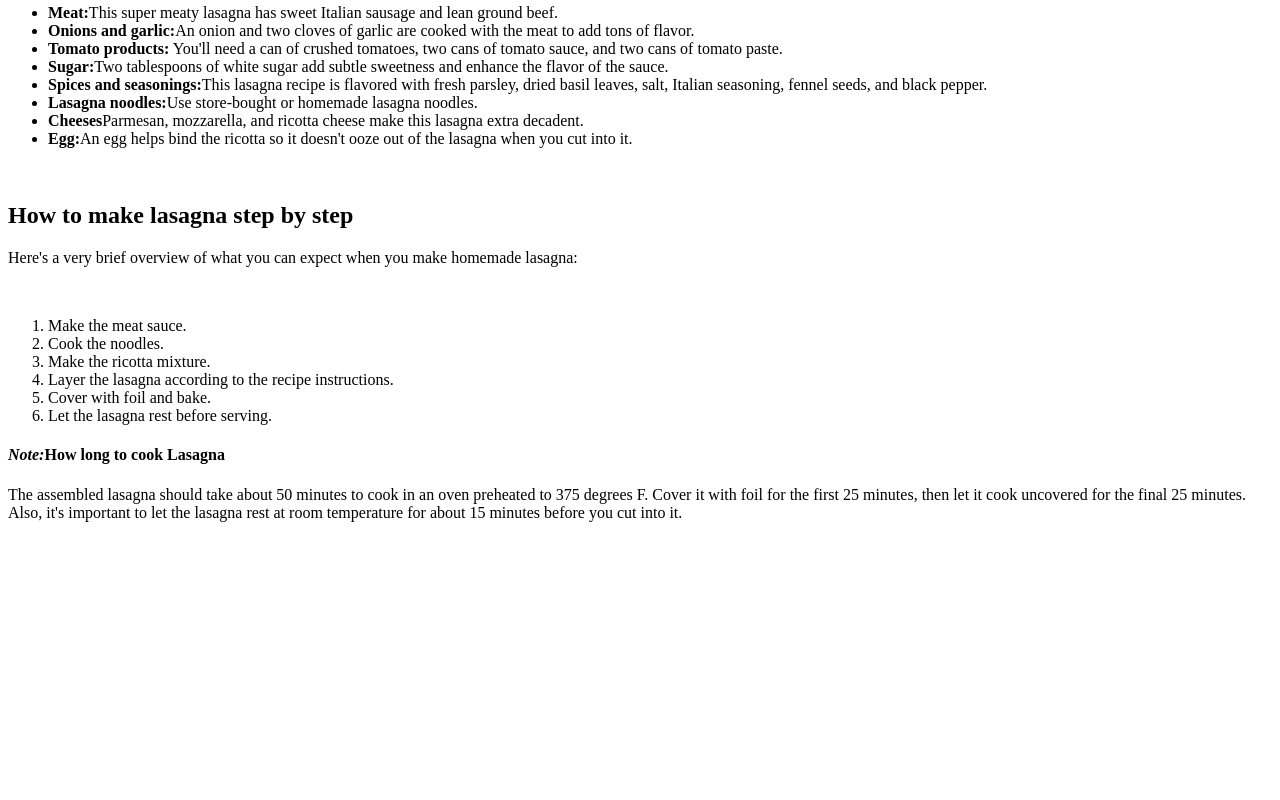
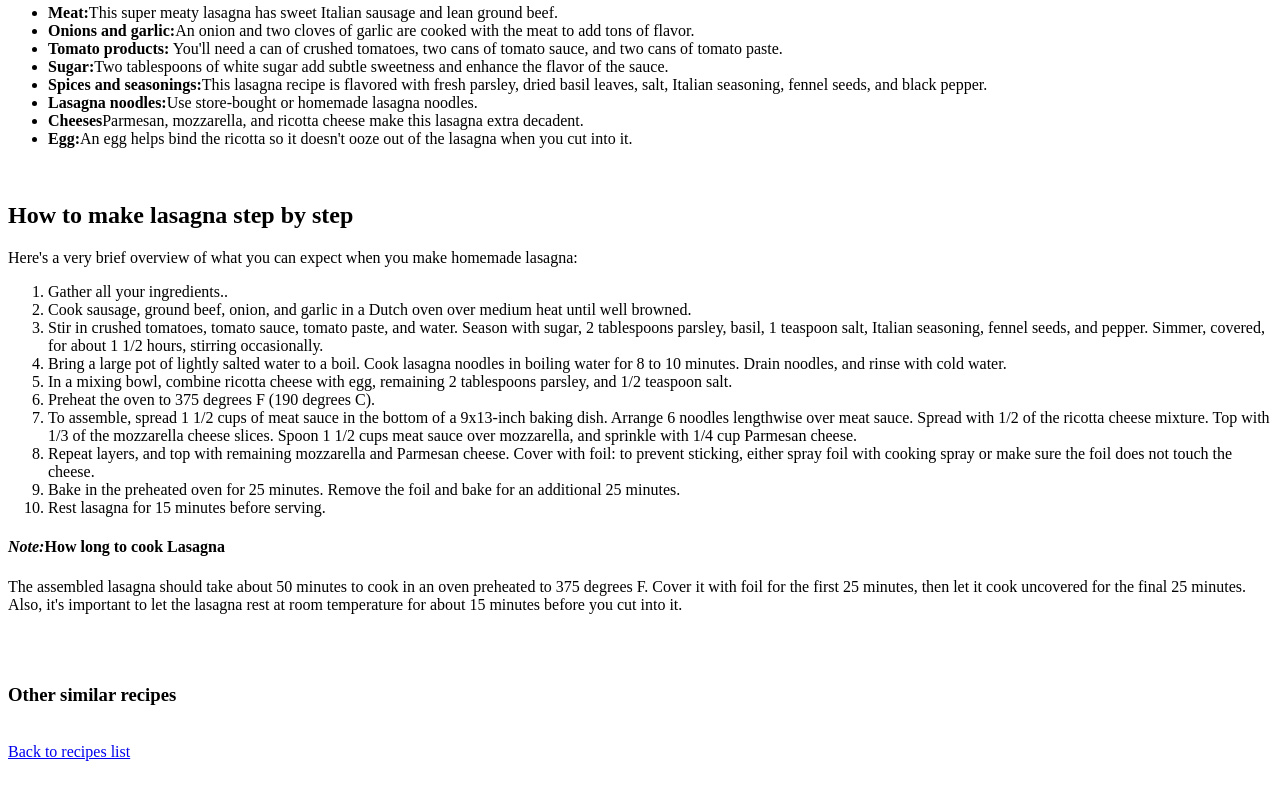
Before and after one commit to Smiley2507/odin-recipes, a plain HTML site: page lasagna.html in a window 1280 px wide. Shown: the part 572-1372 px from the top of the page. Before the commit the page ends 1110 px from the top, so only its background shows below. Drawn offline with Linux system fonts and the light colour scheme.

Commit message:
Added manicote.html and edited lasagna.html

```diff
--- a/lasagna.html
+++ b/lasagna.html
@@ -6,7 +6,7 @@
     <title>Lasagna Recipe</title>
 </head>
 <body>
-    <h3>Recipes</h3>
+    <h3><a href="index.html">Recipes></a></h3>
     <h1>Lasagna Recipe</h1>
     <img src="https://www.allrecipes.com/thmb/9ErE7RrzzpeOQ3Engk2yWtnLlX4=/0x512/filters:no_upscale():max_bytes(150000):strip_icc()/23600-worlds-best-lasagna-DDMFS-4x3-1196-24c5401652934ffb96d3d94bc9fbe2d7.jpg" alt="">
     <br>
@@ -27,18 +27,31 @@
     <br>
     <h2>How to make lasagna step by step</h2>
     <p>Here's a very brief overview of what you can expect when you make homemade lasagna:</p>
-    <br>
     <ol>
-        <li>Make the meat sauce.</li>
-        <li>Cook the noodles.</li>
-        <li>Make the ricotta mixture.</li>
-        <li>Layer the lasagna according to the recipe instructions.</li>
-        <li>Cover with foil and bake.</li>
-        <li>Let the lasagna rest before serving.</li>
+        <li>Gather all your ingredients..</li>
+        <li>Cook sausage, ground beef, onion, and garlic in a Dutch oven over medium heat until well browned.</li>
+        <li>Stir in crushed tomatoes, tomato sauce, tomato paste, and water. Season with sugar, 2 tablespoons parsley, basil, 1 teaspoon salt, Italian seasoning, fennel seeds, and pepper. Simmer, covered, for about 1 1/2 hours, stirring occasionally.</li>
+        <li>Bring a large pot of lightly salted water to a boil. Cook lasagna noodles in boiling water for 8 to 10 minutes. Drain noodles, and rinse with cold water.</li>
+        <li>In a mixing bowl, combine ricotta cheese with egg, remaining 2 tablespoons parsley, and 1/2 teaspoon salt.</li>
+        <li>Preheat the oven to 375 degrees F (190 degrees C).</li>
+        <li>To assemble, spread 1 1/2 cups of meat sauce in the bottom of a 9x13-inch baking dish. Arrange 6 noodles lengthwise over meat sauce. Spread with 1/2 of the ricotta cheese mixture. Top with 1/3 of the mozzarella cheese slices. Spoon 1 1/2 cups meat sauce over mozzarella, and sprinkle with 1/4 cup Parmesan cheese.</li>
+        <li>Repeat layers, and top with remaining mozzarella and Parmesan cheese. Cover with foil: to prevent sticking, either spray foil with cooking spray or make sure the foil does not touch the cheese.</li>
+        <li>Bake in the preheated oven for 25 minutes. Remove the foil and bake for an additional 25 minutes.</li>
+        <li>Rest lasagna for 15 minutes before serving.</li>
     </ol>
 
     <h4><em>Note:</em><strong>How long to cook Lasagna</strong></h4>
     <p>The assembled lasagna should take about 50 minutes to cook in an oven preheated to 375 degrees F. Cover it with foil for the first 25 minutes, then let it cook uncovered for the final 25 minutes. Also, it's important to let the lasagna rest at room temperature for about 15 minutes before you cut into it.</p>
+    <br>
+    <br>
+    <h3>Other similar recipes</h3>
+    <a href="#"></a>
+    <a href="#"></a>
+    <br>
+    <a href="index.html">Back to recipes list</a>
+    <br>
+    <br>
+    <br>
 
 </body>
 </html>
```
Also changed, not shown: index.html (+19 -0 lines), manicote.html (added), 1 other file.
